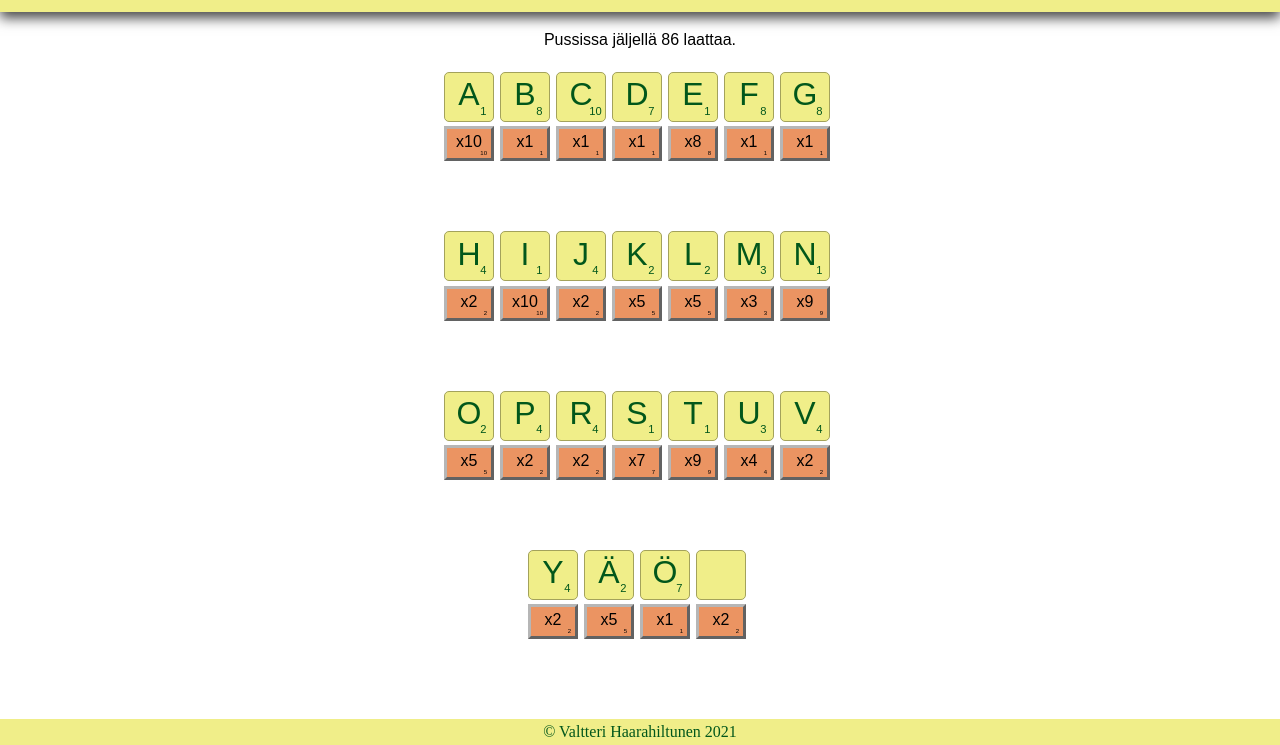
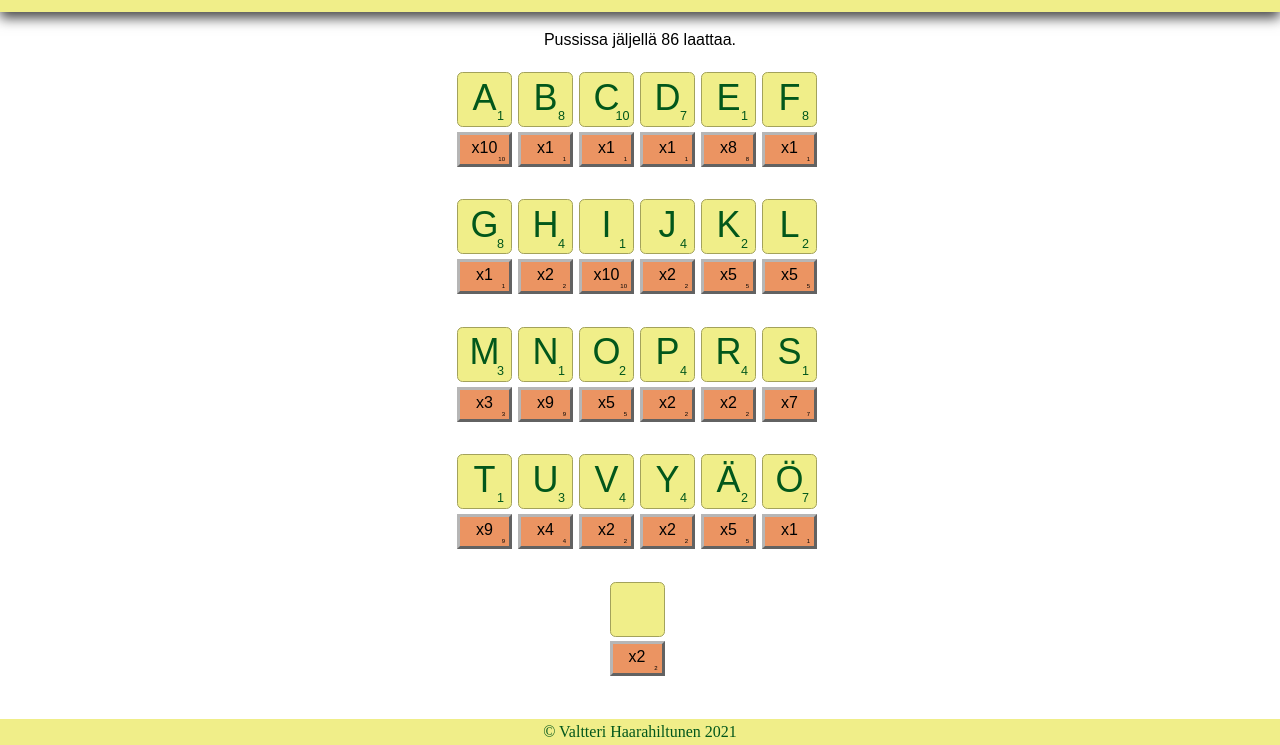
Before and after one commit to valtterihaa/scrabble, a plain HTML site: page index.html in a window 1280 px wide. Shown: the part 55-800 px from the top of the page. Drawn offline with Linux system fonts and the light colour scheme; a web font is replaced by a local one.

Commit message:
improvements and readme

```diff
--- a/scrabblestyle.css
+++ b/scrabblestyle.css
@@ -63,12 +63,12 @@ footer {
     /* transform: scale(1.1); */
     position: relative;
     padding-top: 6%;
-    width: 50px;
-    height: 50px;
+    width: 55px;
+    height: 55px;
     margin: 10px 6px auto auto;
     background-color: rgb(240, 238, 137);
     /* font-size: 3.5em; */
-    font-size: xx-large;
+    font-size: 225%;
     text-align: center;
     color: rgb(2, 87, 27);
     border: solid 1px rgb(163, 162, 91);
@@ -86,7 +86,7 @@ footer {
 }
 
 .undo {
-    width: 50px;
+    width: 55px;
     line-height: 26px;
     background-color: rgb(235, 148, 98);
     text-align: center;
```
Also changed, not shown: 1 other file.
